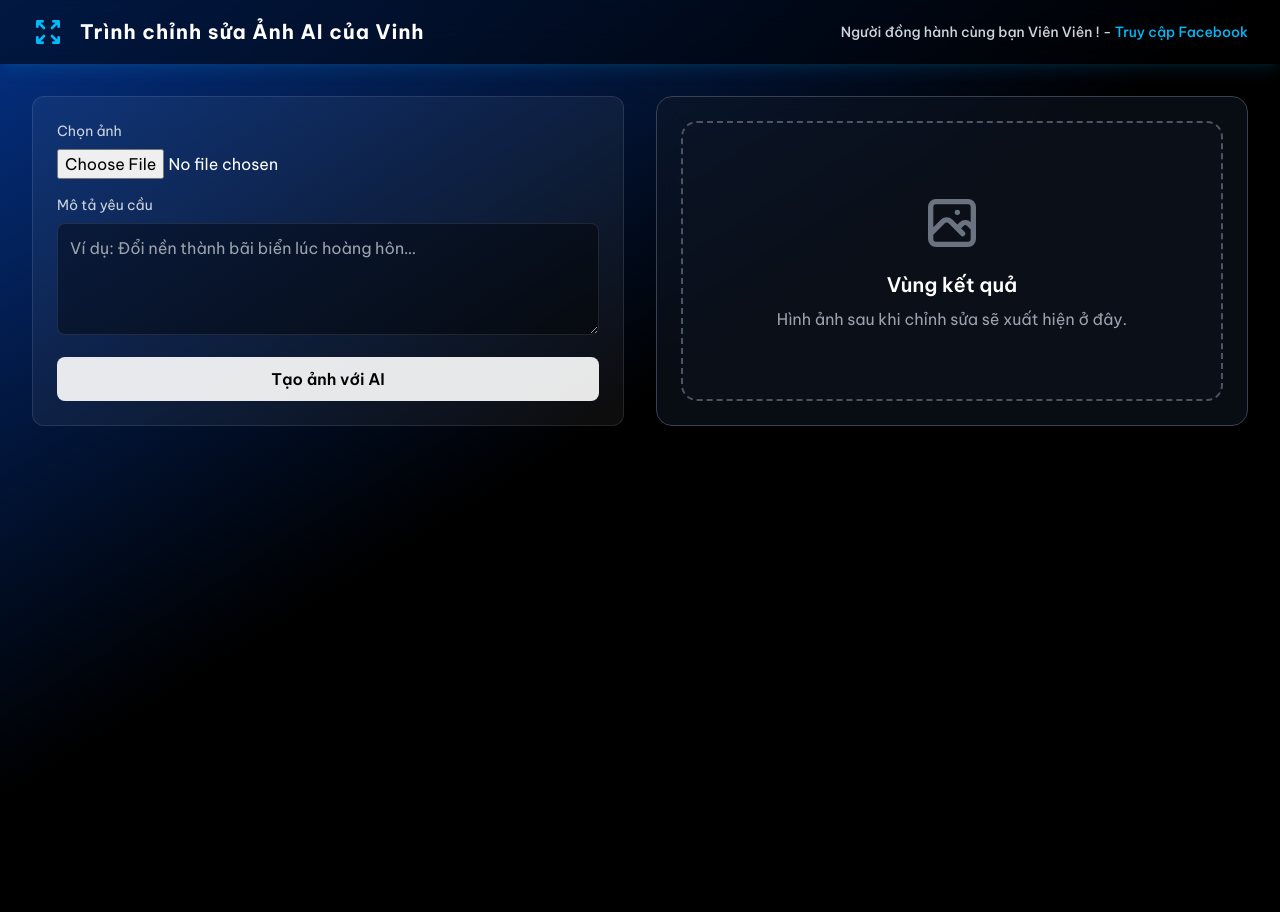
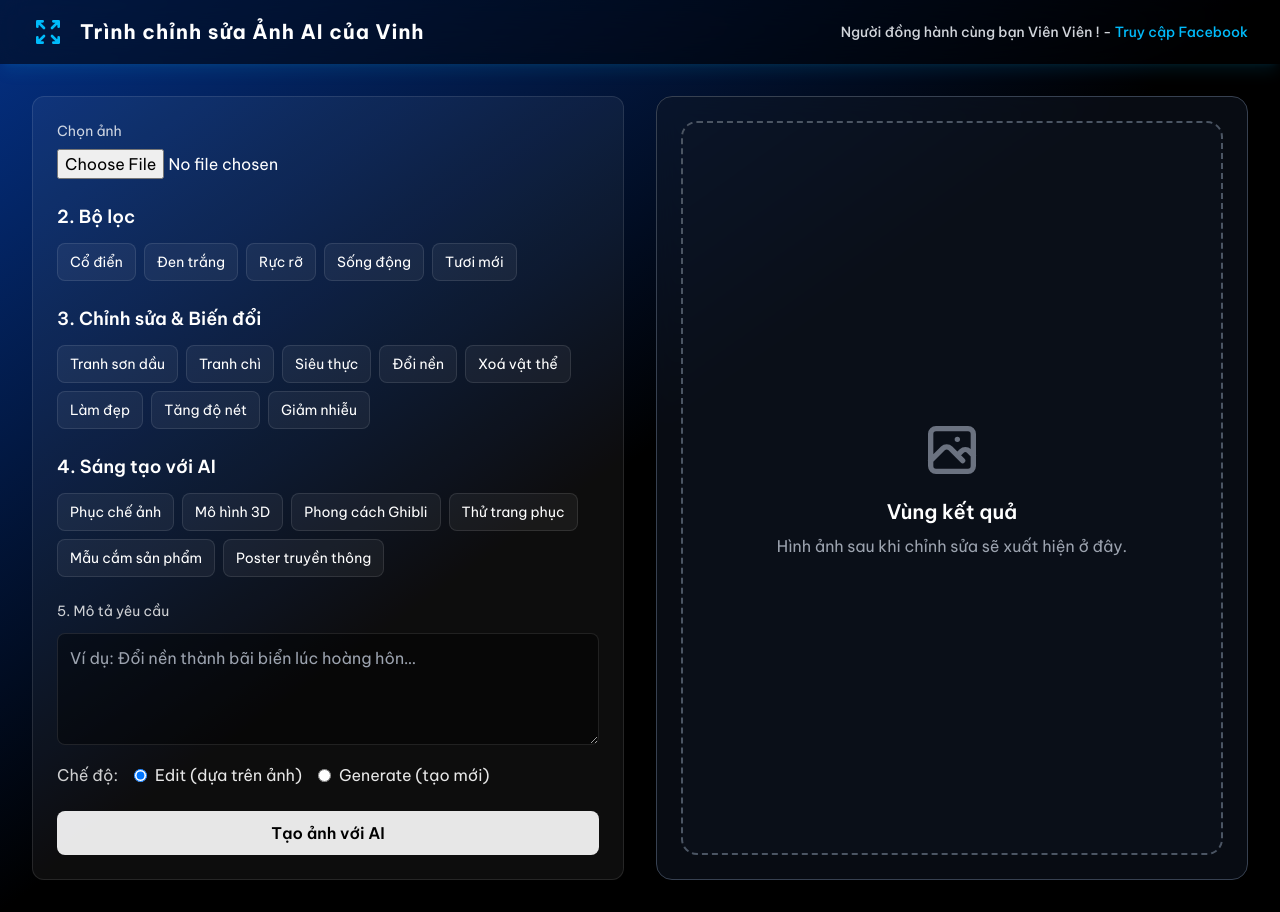
Before and after one commit to vinh011112/vinh-ai-vien, a React (Vite) app: page / in a window 1280 px wide. Before the commit the page ends 800 px from the top, so only its background shows below. Built offline with nearby package versions, Linux system fonts and the light colour scheme.

Commit message:
Update ControlPanel.tsx

```diff
--- a/src/components/ControlPanel.tsx
+++ b/src/components/ControlPanel.tsx
@@ -1,10 +1,12 @@
 import React, { useState } from "react";
+import { FILTERS, EDITS, CREATIVE } from "../constants";
+import { FeatureButton } from "./FeatureButton";
 
 type Props = {
-  onImageUpload: (file: any) => void;      // nhận object { base64, name?, size? }
+  onImageUpload: (file: any) => void;
   prompt: string;
   onPromptChange: (v: string) => void;
-  onGenerate: () => void;
+  onGenerate: (mode: "edit" | "generate") => void;
   isLoading: boolean;
   uploadedImage: string | null;
 };
@@ -26,6 +28,7 @@ export const ControlPanel: React.FC<Props> = ({
   uploadedImage,
 }) => {
   const [localPreview, setLocalPreview] = useState<string | null>(uploadedImage);
+  const [mode, setMode] = useState<"edit" | "generate">("edit");
 
   async function handleFile(e: React.ChangeEvent<HTMLInputElement>) {
     const f = e.target.files?.[0];
@@ -33,11 +36,21 @@ export const ControlPanel: React.FC<Props> = ({
     const base64 = await fileToDataURL(f);
     setLocalPreview(base64);
     onImageUpload({ base64, name: f.name, size: f.size });
+    setMode("edit");
+  }
+
+  function addPhrase(text: string) {
+    const addon = text
+      .replaceAll("Đổi nền", "change background")
+      .replaceAll("Xoá vật thể", "remove unwanted objects")
+      .replaceAll("Tăng độ nét", "increase sharpness")
+      .replaceAll("Giảm nhiễu", "denoise");
+    onPromptChange(prompt ? `${prompt}; ${addon}` : addon);
   }
 
   return (
-    <section className="bg-white/5 rounded-xl p-4 sm:p-6 border border-white/10">
-      <div className="space-y-4">
+    <section className="bg-white/5 rounded-xl p-4 sm:p-6 border border-white/10 space-y-6">
+      {/* 1. Tải ảnh */}
       <div>
         <label className="block text-sm text-white/80 mb-2">Chọn ảnh</label>
         <input type="file" accept="image/*" onChange={handleFile} />
@@ -45,29 +58,81 @@ export const ControlPanel: React.FC<Props> = ({
           <img
             src={localPreview || uploadedImage || undefined}
             alt="preview"
-              className="mt-3 rounded-lg border border-white/10 max-h-64 object-contain"
+            className="mt-3 rounded-lg border border-white/10 max-h-56 object-contain"
           />
         )}
       </div>
 
+      {/* 2. Bộ lọc */}
       <div>
-          <label className="block text-sm text-white/80 mb-2">Mô tả yêu cầu</label>
+        <h3 className="text-lg font-semibold text-white mb-3">2. Bộ lọc</h3>
+        <div className="flex flex-wrap gap-2">
+          {FILTERS.map((x) => (
+            <FeatureButton key={x} label={x} onClick={() => addPhrase(x)} />
+          ))}
+        </div>
+      </div>
+
+      {/* 3. Chỉnh sửa & Biến đổi */}
+      <div>
+        <h3 className="text-lg font-semibold text-white mb-3">3. Chỉnh sửa & Biến đổi</h3>
+        <div className="flex flex-wrap gap-2">
+          {EDITS.map((x) => (
+            <FeatureButton key={x} label={x} onClick={() => addPhrase(x)} />
+          ))}
+        </div>
+      </div>
+
+      {/* 4. Sáng tạo với AI */}
+      <div>
+        <h3 className="text-lg font-semibold text-white mb-3">4. Sáng tạo với AI</h3>
+        <div className="flex flex-wrap gap-2">
+          {CREATIVE.map((x) => (
+            <FeatureButton key={x} label={x} onClick={() => addPhrase(x)} />
+          ))}
+        </div>
+      </div>
+
+      {/* 5. Mô tả & chế độ */}
+      <div className="space-y-3">
+        <label className="block text-sm text-white/80">5. Mô tả yêu cầu</label>
         <textarea
           value={prompt}
           onChange={(e) => onPromptChange(e.target.value)}
           placeholder="Ví dụ: Đổi nền thành bãi biển lúc hoàng hôn…"
           className="w-full min-h-28 rounded-lg bg-black/40 border border-white/10 p-3 text-white outline-none"
         />
+
+        <div className="flex items-center gap-4">
+          <label className="text-white/80">Chế độ:</label>
+          <label className="flex items-center gap-2 text-white/90">
+            <input
+              type="radio"
+              name="mode"
+              checked={mode === "edit"}
+              onChange={() => setMode("edit")}
+            />
+            Edit (dựa trên ảnh)
+          </label>
+          <label className="flex items-center gap-2 text-white/90">
+            <input
+              type="radio"
+              name="mode"
+              checked={mode === "generate"}
+              onChange={() => setMode("generate")}
+            />
+            Generate (tạo mới)
+          </label>
+        </div>
       </div>
 
       <button
-          onClick={onGenerate}
+        onClick={() => onGenerate(mode)}
         disabled={isLoading}
         className="w-full py-2.5 rounded-lg bg-white/90 text-black font-semibold hover:bg-white disabled:opacity-60"
       >
         {isLoading ? "Đang xử lý..." : "Tạo ảnh với AI"}
       </button>
-      </div>
     </section>
   );
 };
```
Lines whose indentation alone changed are shown as unchanged.
